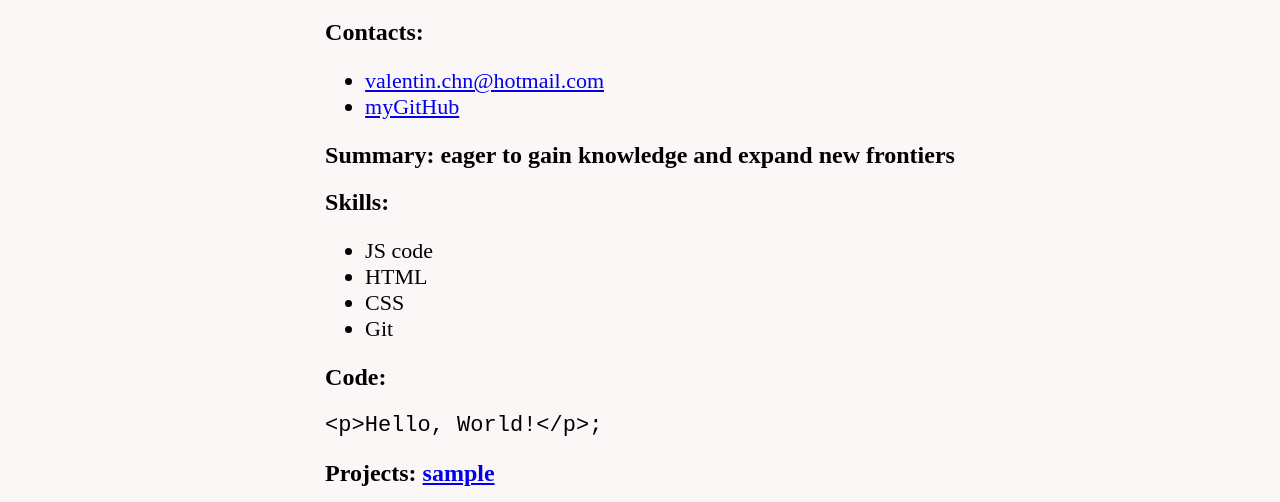
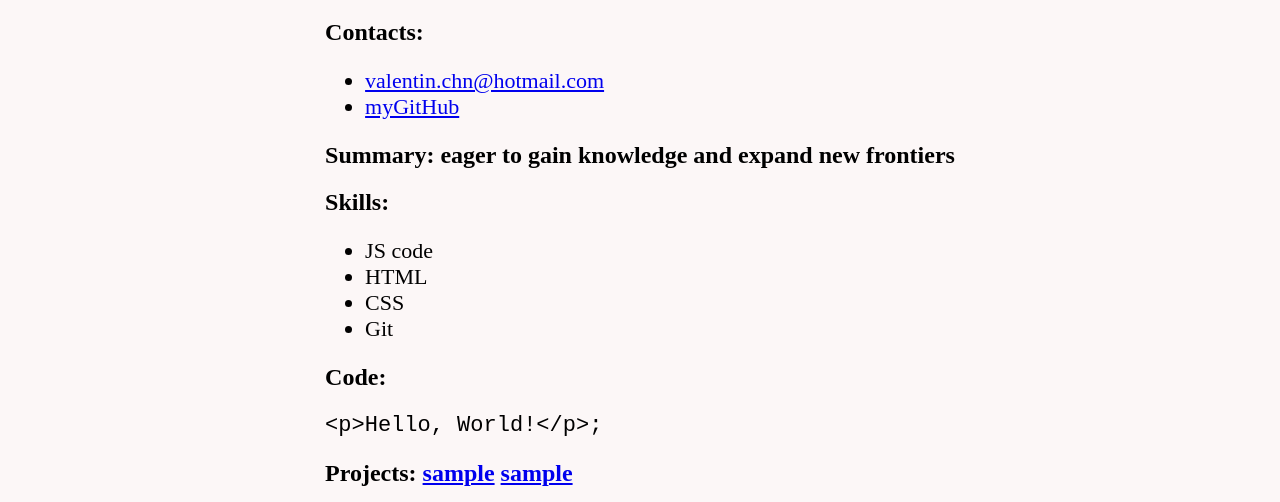
Before and after one commit to valn10/rsschool-cv, a plain HTML site: page index.html in a window 1280 px wide. Shown: the part 450-952 px from the top of the page. Drawn offline with Linux system fonts and the light colour scheme; a web font is replaced by a local one.

Commit message:
fix: html code review

```diff
--- a/index.html
+++ b/index.html
@@ -43,7 +43,10 @@
                 </ul>
             <h2 id="code">Code: </h2>
             <pre class="line"><code>&lt;p&gt;Hello, World!&lt;/p&gt;;</code></pre>
-            <h2 id="project">Projects: <a href="https://valn10.github.io/rsschool-cv/" title="sample">sample</a></h2>
+            <h2 id="project">Projects:
+                <a href="https://valn10.github.io/rsschool-cv/" title="sample">sample</a>
+                <a href="https://rolling-scopes-school.github.io/valn10-JSFEPRESCHOOL/portfolio/" title="sample">sample</a>
+            </h2>
             <h2 id="education">Education: yes</h2>
             <h2 id="english">English: OK</h2>
         </div>
```
